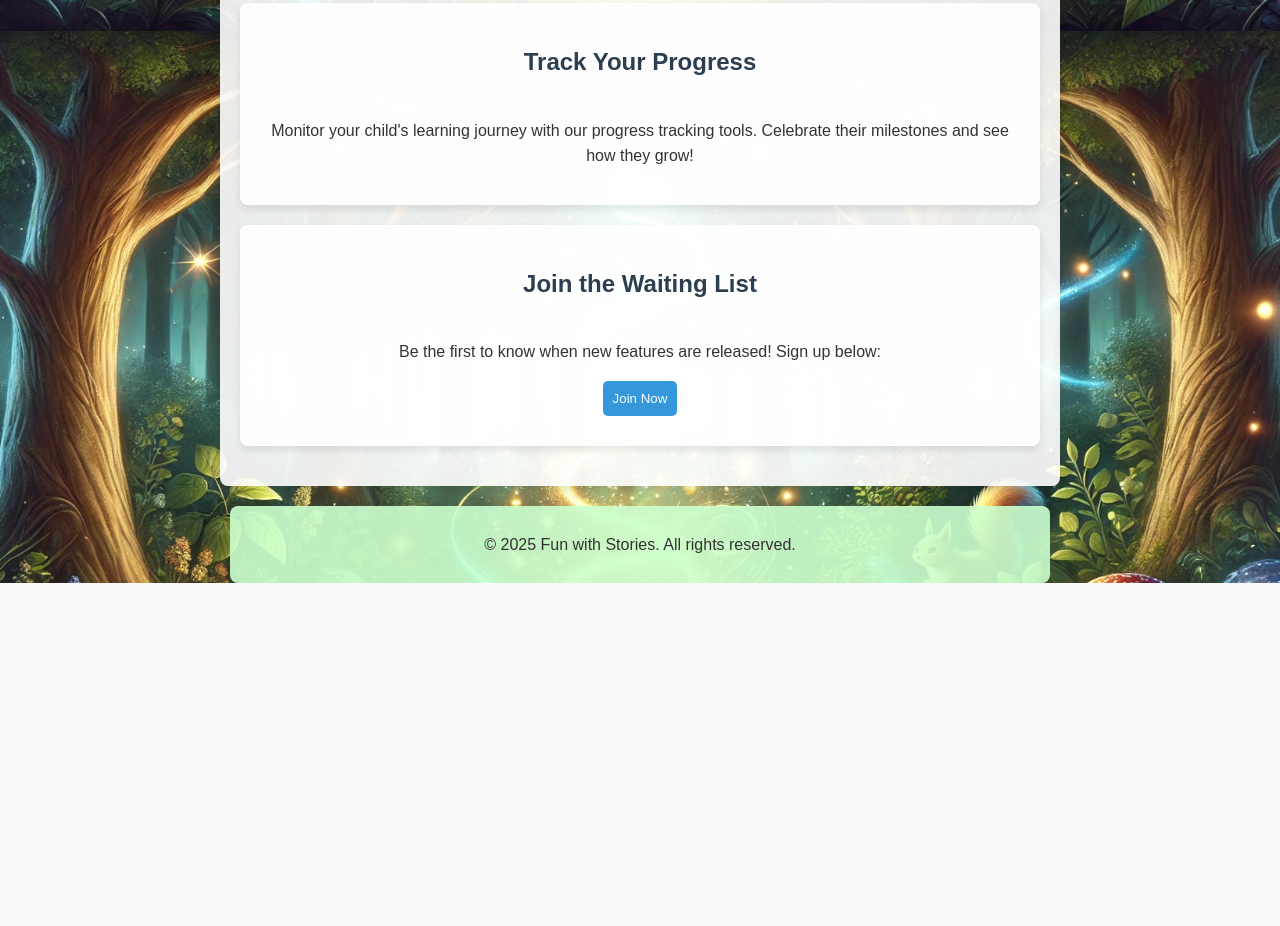
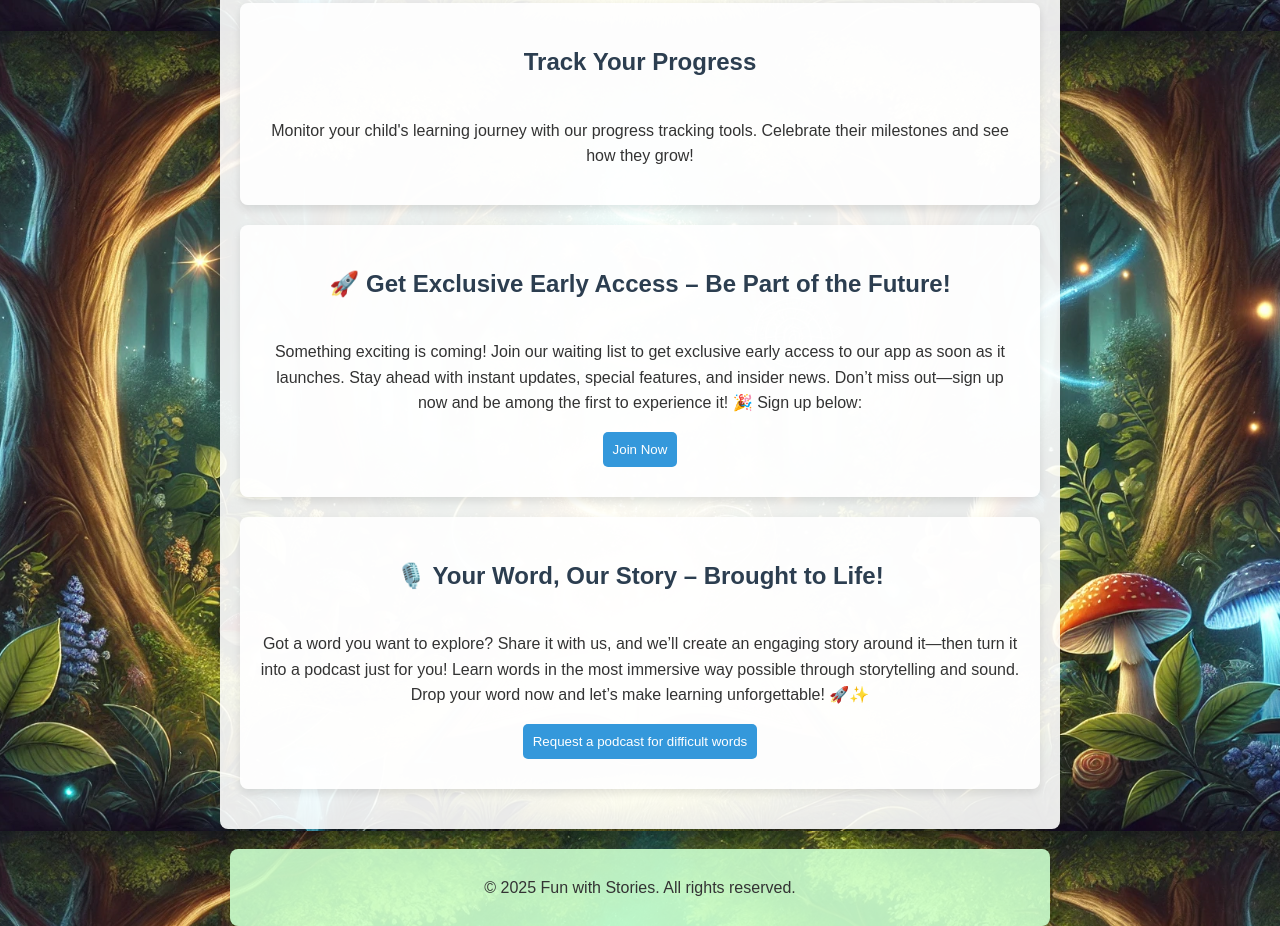
Before and after one commit to Snap-Digital/11plusbites-website, a plain HTML site: page index.html in a window 1280 px wide. Shown: the part 769-1695 px from the top of the page. Before the commit the page ends 1352 px from the top, so only its background shows below. Drawn offline with Linux system fonts and the light colour scheme.

Commit message:
Update index.html

```diff
--- a/index.html
+++ b/index.html
@@ -40,10 +40,18 @@
       </section>
 
       <section id="waiting-list">
-        <h2>Join the Waiting List</h2>
-        <p>Be the first to know when new features are released! Sign up below:</p>
+        <h2>🚀 Get Exclusive Early Access – Be Part of the Future!</h2>
+        <p>Something exciting is coming! Join our waiting list to get exclusive early access to our app as soon as it launches. Stay ahead with instant updates, special features, and insider news. Don’t miss out—sign up now and be among the first to experience it! 🎉 Sign up below:</p>
         <form action="https://forms.office.com/r/4zUC7ZFYgC" method="get">
           <button type="submit">Join Now</button>
+        </form>
+      </section>
+
+            <section id="word-story-request">
+        <h2>🎙️ Your Word, Our Story – Brought to Life!</h2>
+        <p>Got a word you want to explore? Share it with us, and we’ll create an engaging story around it—then turn it into a podcast just for you! Learn words in the most immersive way possible through storytelling and sound. Drop your word now and let’s make learning unforgettable! 🚀✨</p>
+        <form action="https://forms.office.com/r/BSH8bhWg3k" method="get">
+          <button type="submit">Request a podcast for difficult words</button>
         </form>
       </section>
     </main>
```
